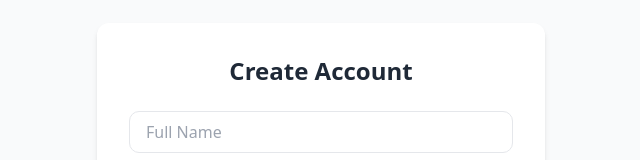
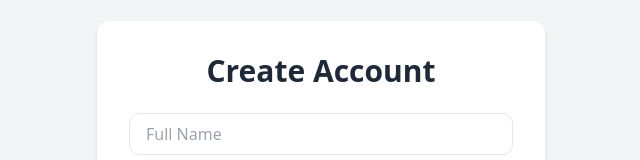
Before and after one commit to alikaderrg/COD-Manager-WebApp, a React (Vite) app: page /signup in a window 1280 px wide. Shown: the part 105-265 px from the top of the page, without its empty margins (319-959 px from the left). Built offline with nearby package versions, Linux system fonts and the light colour scheme.

Commit message:
update v0.0.22

```diff
--- a/src/pages/Auth/Signup.jsx
+++ b/src/pages/Auth/Signup.jsx
@@ -23,7 +23,10 @@ export default function Signup() {
     e.preventDefault();
     setError('');
     try {
-      const res = await axios.post(`${import.meta.env.VITE_API_BASE_URL}/api/auth/signup`, formData);
+      const res = await axios.post(
+        `${import.meta.env.VITE_API_BASE_URL}/api/auth/signup`,
+        formData
+      );
       localStorage.setItem('token', res.data.token);
       navigate('/');
     } catch (err) {
@@ -32,9 +35,9 @@ export default function Signup() {
   };
 
   return (
-    <div className="min-h-screen flex items-center justify-center bg-gray-50">
+    <div className="min-h-screen flex items-center justify-center bg-gray-100">
       <div className="bg-white p-8 rounded-xl shadow-md w-full max-w-md">
-        <h2 className="text-2xl font-bold text-gray-800 mb-6 text-center">Create Account</h2>
+        <h2 className="text-3xl font-bold text-gray-800 mb-6 text-center">Create Account</h2>
         {error && <p className="text-red-500 mb-4 text-center">{error}</p>}
         <form onSubmit={handleSubmit} className="space-y-4">
           <input
```
